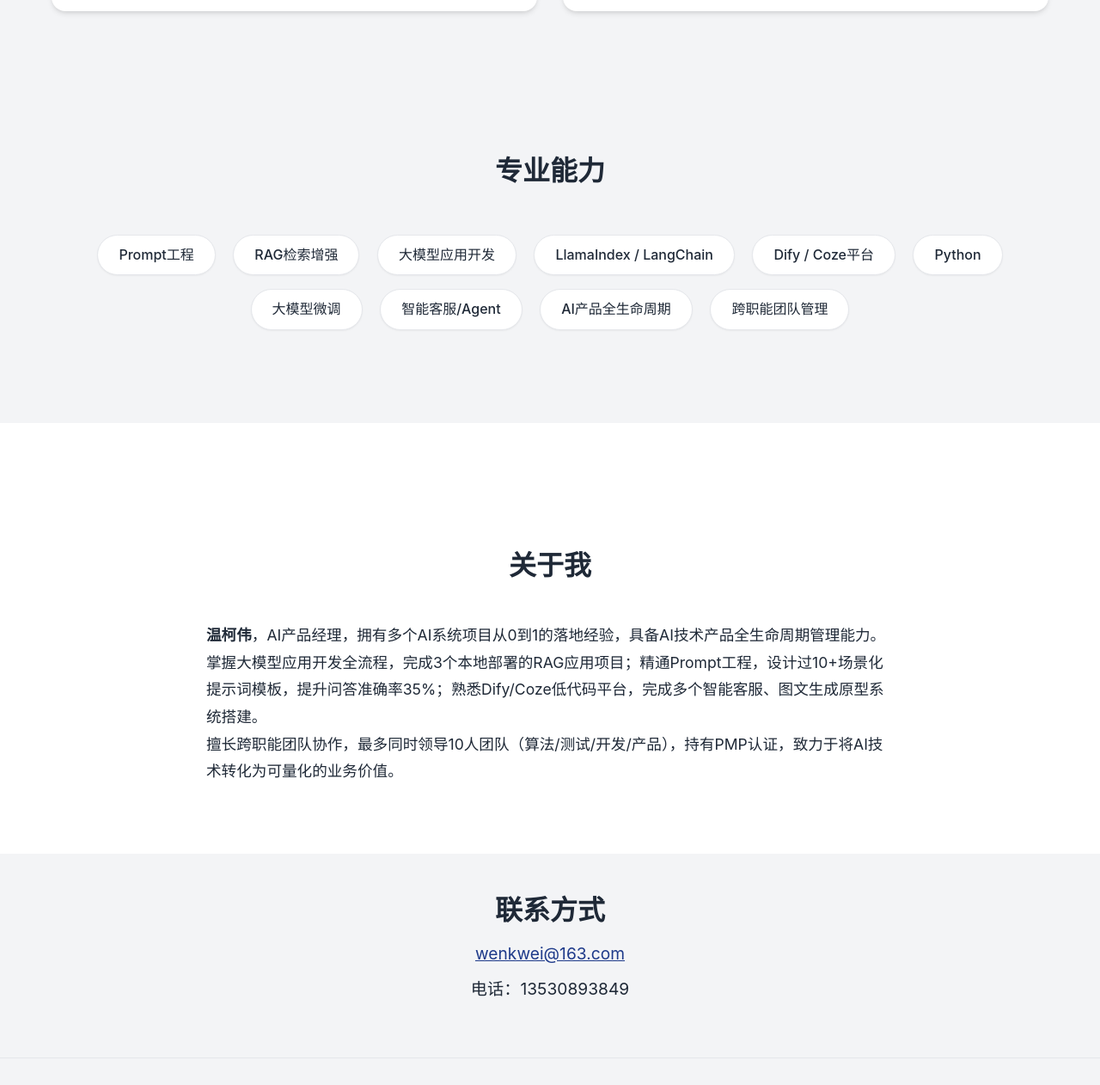
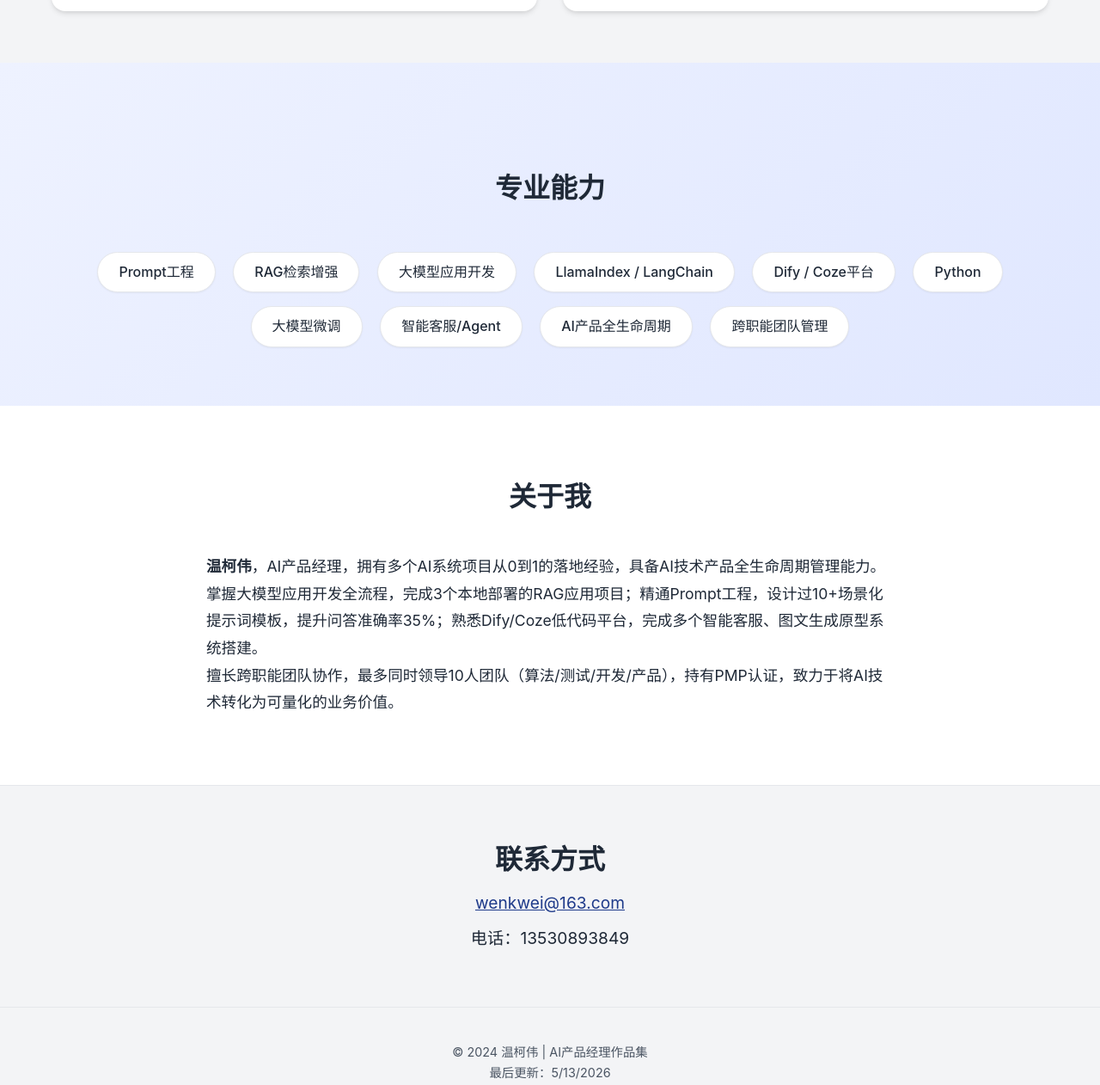
Before and after one commit to wenkwei/portfolio, a plain HTML site: page index.html in a window 1280 px wide. Shown: the part 1569-2831 px from the top of the page at 86% size. Drawn offline with Linux system fonts and the light colour scheme.

Commit message:
Update index.html

```diff
--- a/index.html
+++ b/index.html
@@ -282,8 +282,9 @@
 
         /* 能力标签区 */
         .skills-section {
+            background: linear-gradient(135deg, #eef2ff 0%, #e0e7ff 100%);
+            padding: 60px 0;
             text-align: center;
-            padding: 40px 0;
         }
 
         .skill-tag {
@@ -295,13 +296,23 @@
             margin: 8px;
             font-weight: 500;
             box-shadow: 0 1px 2px rgba(0,0,0,0.05);
+            transition: var(--transition);
+        }
+
+        .skill-tag:hover {
+            transform: translateY(-2px);
+            box-shadow: 0 4px 12px rgba(0,0,0,0.1);
+            border-color: var(--primary-color);
         }
 
         /* 关于我 */
         .about-section {
             background: var(--white);
             padding: 80px 0;
-            margin-top: 60px;
+        }
+
+        .about-section .section-title {
+            margin-top: 0;
         }
 
         .about-grid {
@@ -317,8 +328,9 @@
 
         /* 联系方式 */
         .contact-section {
-            padding: 40px 0 60px;
+            padding: 60px 0;
             text-align: center;
+            border-top: 1px solid #e5e7eb;
         }
 
         .contact-section .section-title {
@@ -538,7 +550,8 @@
     </section>
 
     <!-- 能力标签区 -->
-    <section class="container skills-section">
+    <section class="skills-section">
+        <div class="container">
         <h2 class="section-title">专业能力</h2>
         <div>
             <span class="skill-tag">Prompt工程</span>
@@ -551,6 +564,7 @@
             <span class="skill-tag">智能客服/Agent</span>
             <span class="skill-tag">AI产品全生命周期</span>
             <span class="skill-tag">跨职能团队管理</span>
+        </div>
         </div>
     </section>
 
```
